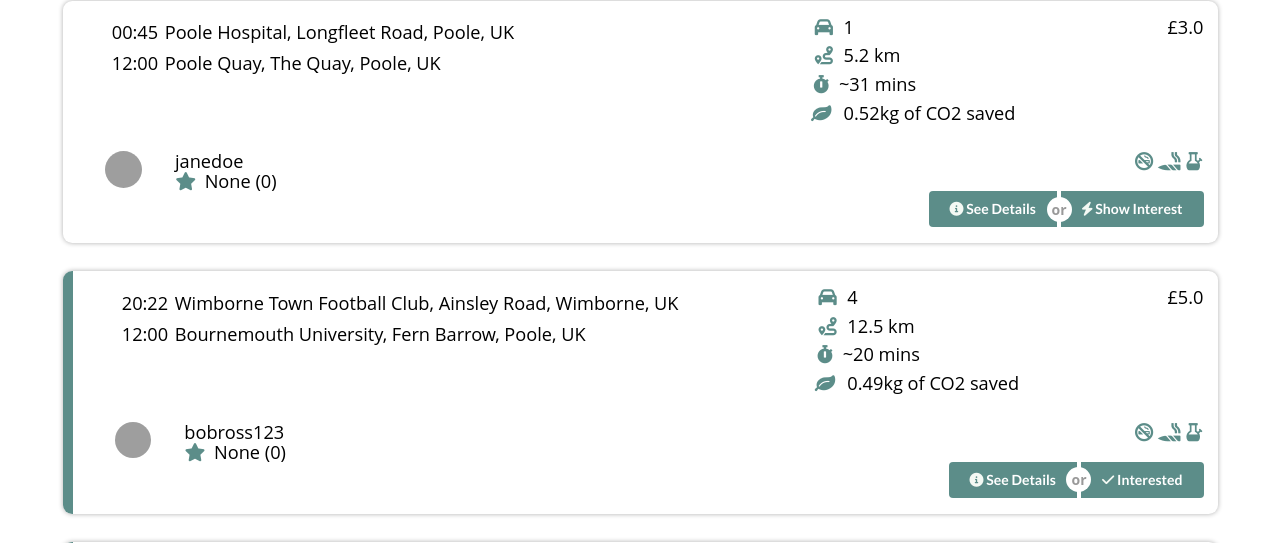
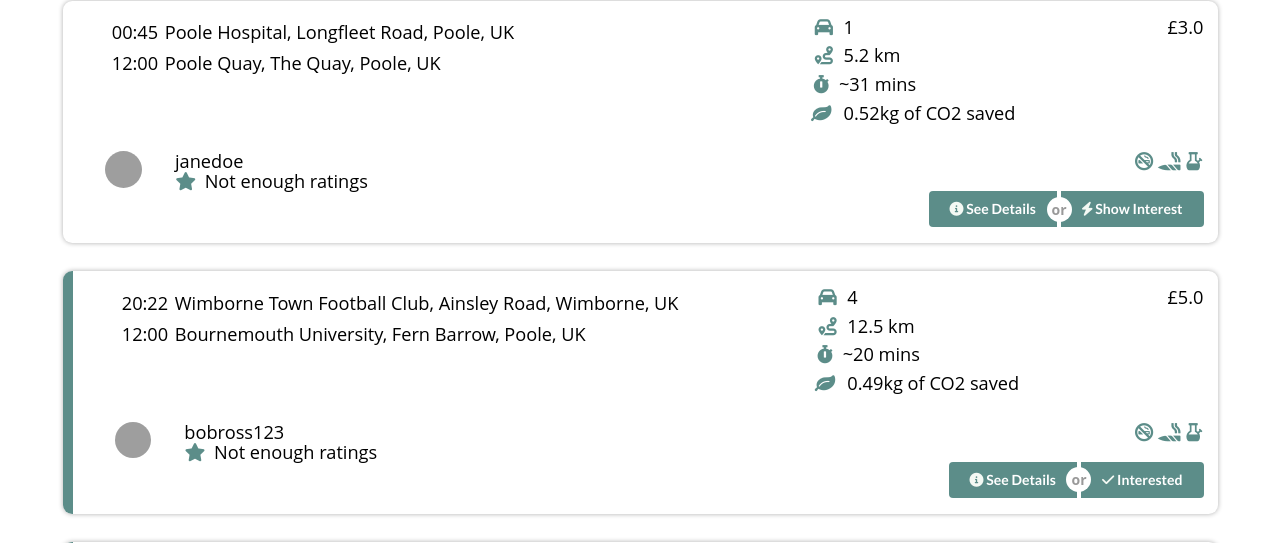
Before and after one commit to IsaacCheng9/travel-buddy, a Flask app: page /carpools in a window 1280 px wide. Shown: the part 441-984 px from the top of the page. Run offline with Flask 2, Linux system fonts and the light colour scheme; a user stored in the database is signed in; data comes from the database, SQL or seed files in the repository; some libraries are stand-ins or nearby versions; grey boxes are pictures that could not be loaded.

Commit message:
fix ratings in carpool.html

```diff
--- a/src/travel_buddy/templates/carpools.html
+++ b/src/travel_buddy/templates/carpools.html
@@ -134,7 +134,11 @@
                         {{ride[1]}}
                         <br>
                         <i class="icon star"></i>
+                        {% if ride[12] != None%}
                         {{ride[12]}} ({{ride[13]}})
+                        {%else%}
+                        Not enough ratings
+                        {%endif%}
                     </div>
                     <div class="five wide column" style="text-align: right;">
                         <i class="fa-solid fa-ban-smoking"></i>
```
